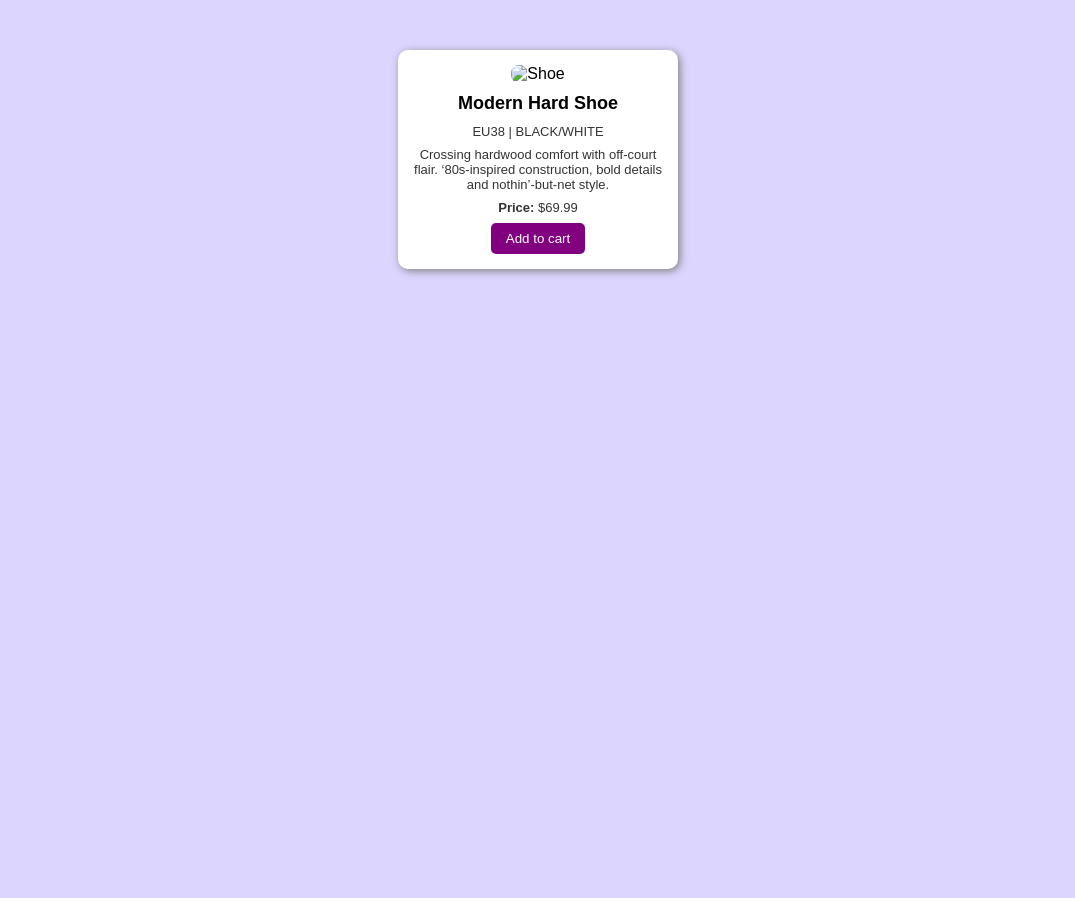
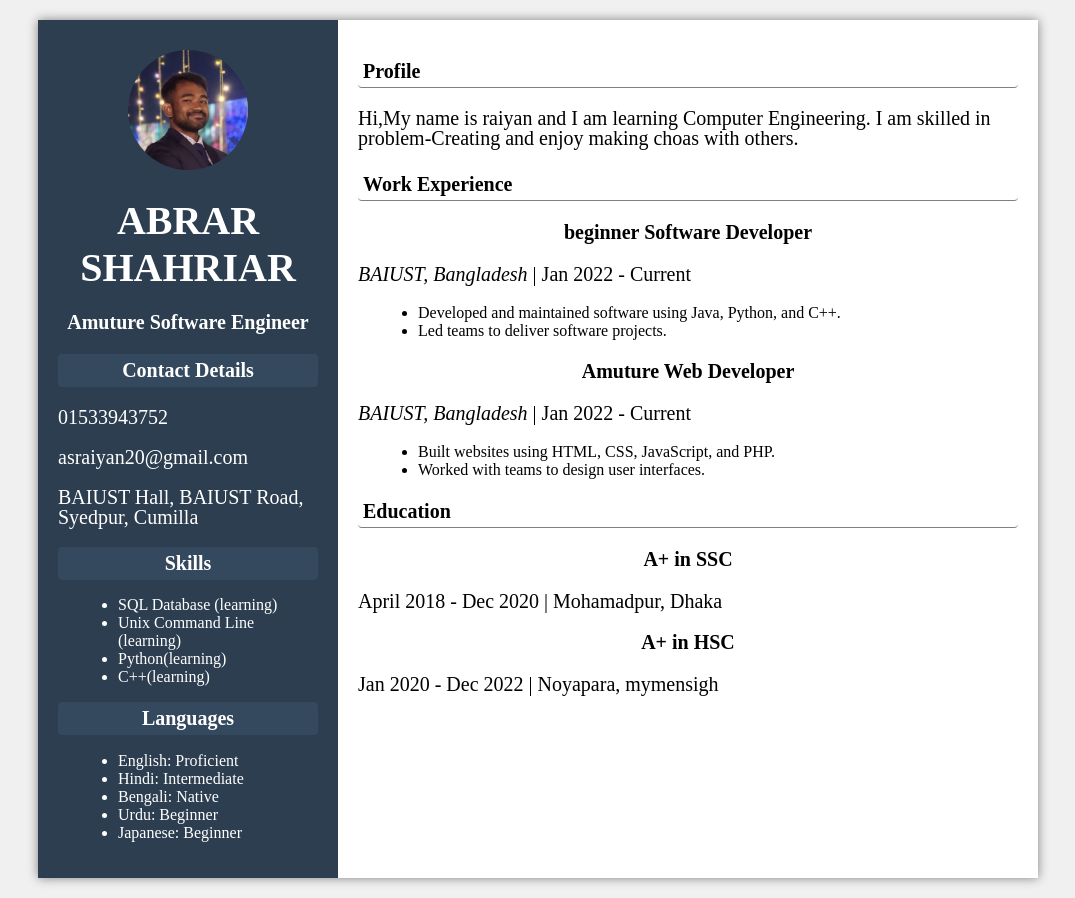
Before and after one commit to TheGamer1ord/WEB-TECHNLOGIES, a plain HTML site: page index.html in a window 1280 px wide. Shown: the whole page, without its empty margins (102-1177 px from the left). Before the commit the page ends 800 px from the top, so only its background shows below. Drawn offline with Linux system fonts and the light colour scheme.

Commit message:
Add files via upload

```diff
--- a/index.html
+++ b/index.html
@@ -1,23 +1,69 @@
 <!DOCTYPE html>
 <html>
 <head>
-    <title>Nike Running Shoe</title>
+    <title>My Resume</title>
     <link rel="stylesheet" href="style.css">
 </head>
 <body>
 
-<div class="card">
-    <img src="shoe.jpg" class="product-image" alt="Shoe">
+<div class="container">
 
-    <h2>Modern Hard Shoe</h2>
+    <div class="left">
+        <img src="me.jpg" alt="Profile Photo" class="photo">
 
-    <p>EU38 | BLACK/WHITE</p>
+        <h1>ABRAR SHAHRIAR</h1>
+        <h3>Amuture Software Engineer</h3>
 
-    <p>Crossing hardwood comfort with off-court flair. ‘80s-inspired construction, bold details and nothin’-but-net style.</p>
+        <h2>Contact Details</h2>
+        <p>01533943752</p>
+        <p>asraiyan20@gmail.com</p>
+        <p>BAIUST Hall, BAIUST Road, Syedpur, Cumilla</p>
 
-    <p><b>Price:</b> $69.99</p>
+        <h2>Skills</h2>
+        <ul>
+            <li>SQL Database (learning)</li>
+            <li>Unix Command Line (learning)</li>
+            <li>Python(learning)</li>
+            <li>C++(learning)</li>
+        </ul>
 
-    <button>Add to cart</button>
+        <h2>Languages</h2>
+        <ul>
+            <li>English: Proficient</li>
+            <li>Hindi: Intermediate</li>
+            <li>Bengali: Native</li>
+            <li>Urdu: Beginner</li>
+            <li>Japanese: Beginner</li>
+        </ul>
+    </div>
+
+    <div class="right">
+        <h2>Profile</h2>
+        <p>Hi,My name is raiyan and I am learning Computer Engineering. I am skilled in problem-Creating and enjoy making choas with others.</p>
+
+        <h2>Work Experience</h2>
+        <h3>beginner Software Developer</h3>
+        <p><i> BAIUST, Bangladesh</i> | Jan 2022 - Current</p>
+        <ul>
+            <li>Developed and maintained software using Java, Python, and C++.</li>
+            <li>Led teams to deliver software projects.</li>
+        </ul>
+
+        <h3>Amuture Web Developer</h3>
+        <p><i>BAIUST, Bangladesh</i> | Jan 2022 - Current</p>
+        <ul>
+            <li>Built websites using HTML, CSS, JavaScript, and PHP.</li>
+            <li>Worked with teams to design user interfaces.</li>
+        </ul>
+
+        <h2>Education</h2>
+        <h3>A+ in SSC</h3>
+        <p>April 2018 - Dec 2020 | Mohamadpur, Dhaka</p>
+
+        <h3>A+ in HSC</h3>
+        <p>Jan 2020 - Dec 2022 | Noyapara, mymensigh</p>
+    </div>
+
 </div>
 
 </body>
--- a/style.css
+++ b/style.css
@@ -1,43 +1,79 @@
 body {
-    background-color: #dcd6ff;
-    font-family: Arial, sans-serif;
+    font-family: 'Times New Roman', Times, serif, sans-serif;
+    background-color: #f0f0f0;
+    margin: 0;
+    padding: 0;
+}
+
+.container {
+    width: 100%;
+    max-width: 1000px;
+    margin: 20px auto;
+    background-color: white;
+    overflow: hidden;
+    box-shadow: 0 0 10px gray;
+}
+
+.left {
+    width: 30%;
+    float: left;
+    background-color: #2c3e50;
+    color: white;
+    padding: 20px;
+    box-sizing: border-box;
+    min-height: 100%;
+}
+
+.right {
+    width: 70%;
+    float: right;
+    padding: 20px;
+    box-sizing: border-box;
+}
+
+.photo {
+    width: 120px;
+    height: 120px;
+    border-radius: 60px;
+    display: block;
+    margin: 10px auto;
+}
+
+h1, h2, h3 {
     text-align: center;
 }
 
-.card {
-    background-color: white;
-    width: 250px;
-    margin: 50px auto;
-    padding: 15px;
-    border-radius: 10px;
-    box-shadow: 2px 2px 8px gray;
-}
-
-.product-image {
-    width: 200px;
-    border-radius: 8px;
+h1 {
+    font-size: 40px;
+    margin-bottom: 5px;
 }
 
 h2 {
-    font-size: 18px;
-    margin: 10px 0;
+    font-size: 20px;
+    margin-top: 15px;
+    background-color: #34495e;
+    padding: 5px;
+    border-radius: 4px;
+}
+
+h3 {
+    font-size: 20px;
+}
+
+ul {
+    margin-left: 20px;
+    text-align: left;
 }
 
 p {
-    font-size: 13px;
-    color: #333;
-    margin: 8px 0;
+    font-size: 20px;
+    line-height: 1.0em;
 }
 
-button {
-    background-color: purple;
-    color: white;
-    border: none;
-    padding: 8px 15px;
-    border-radius: 5px;
-    cursor: pointer;
+.right h2 {
+    background: none;
+    color: black;
+    border-bottom: 1px solid gray;
+    text-align: left;
+    padding-bottom: 4px;
 }
-
-button:hover {
-    background-color: darkviolet;
-}
```
